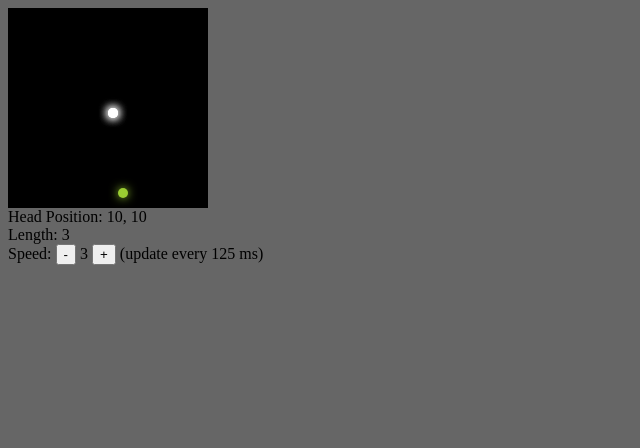
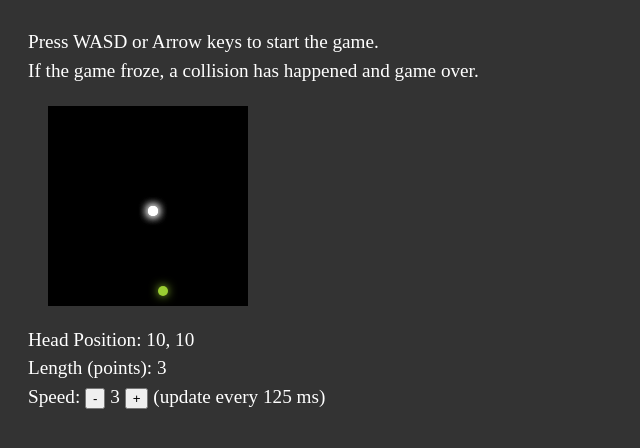
Before and after one commit to mokpi/svelte-snake, a SvelteKit app: page / in a window 1280 px wide. Shown: the top 448 px of the page, without its empty margins (0-640 px from the left). Built offline with nearby package versions, Linux system fonts and the light colour scheme.

Commit message:
Ad explanation and clear up visual

```diff
--- a/src/routes/+page.svelte
+++ b/src/routes/+page.svelte
@@ -121,6 +121,11 @@
     })
 </script>
 
+<div>
+    <div>Press WASD or Arrow keys to start the game.</div>
+    <div>If the game froze, a collision has happened and game over.</div>
+</div>
+
 <div class="container" style={
 `width: ${10*GAME_SIZE}px; height:${10*GAME_SIZE}px;`
 }>
@@ -136,7 +141,7 @@
 
 <div>
     <div>Head Position: {snake[0][0]}, {snake[0][1]}</div>
-    <div>Length: {snake.length}</div>
+    <div>Length (points): {snake.length}</div>
     <div>Speed:
         <button on:click={() => speed--}>-</button>
         {speed}
@@ -147,9 +152,14 @@
 
 <style>
     :global(body) {
-        background: #666;
+        background: #333;
+        color: white;
+        font-size: 1.2em;
+        line-height: 150%;
+        padding: 20px;
     }
     .container {
+        margin: 20px;
         position: relative;
         background: black;
         width: 1000px;
```
